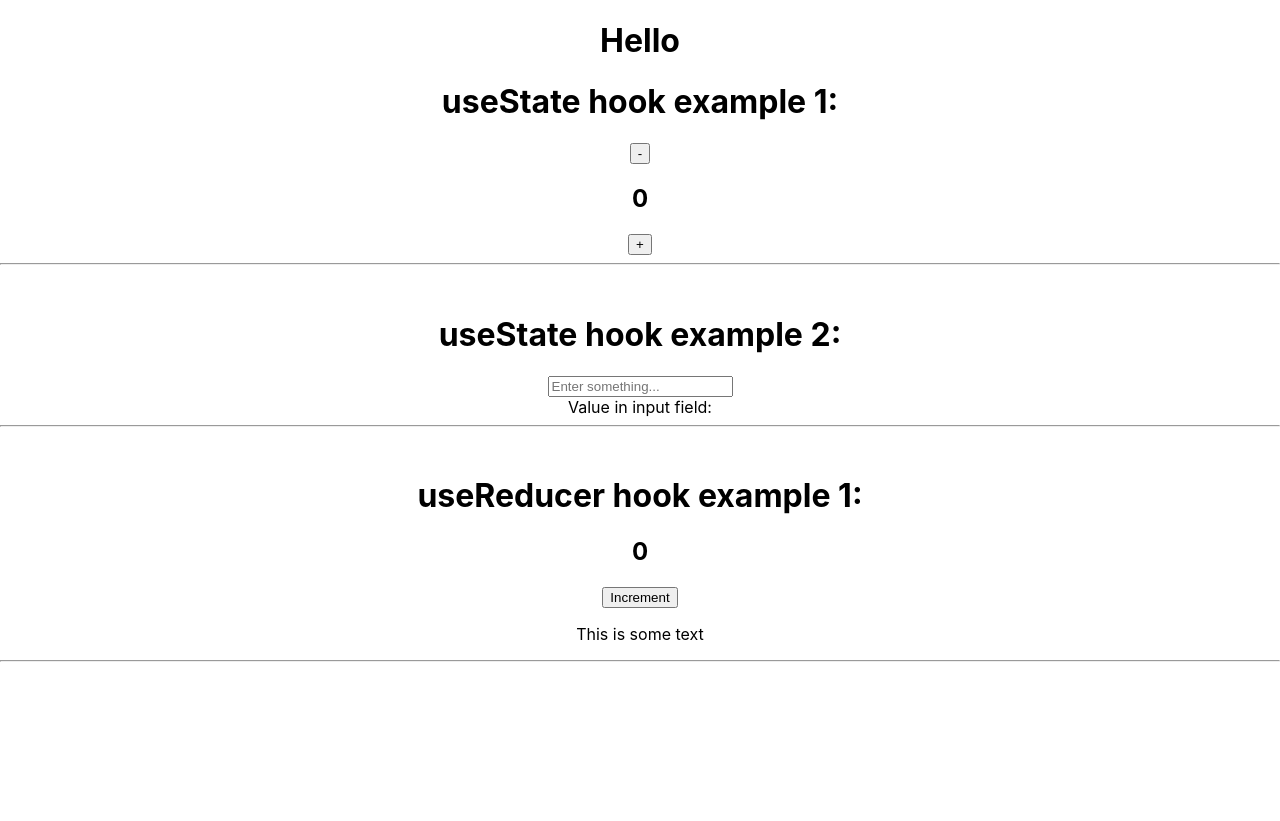
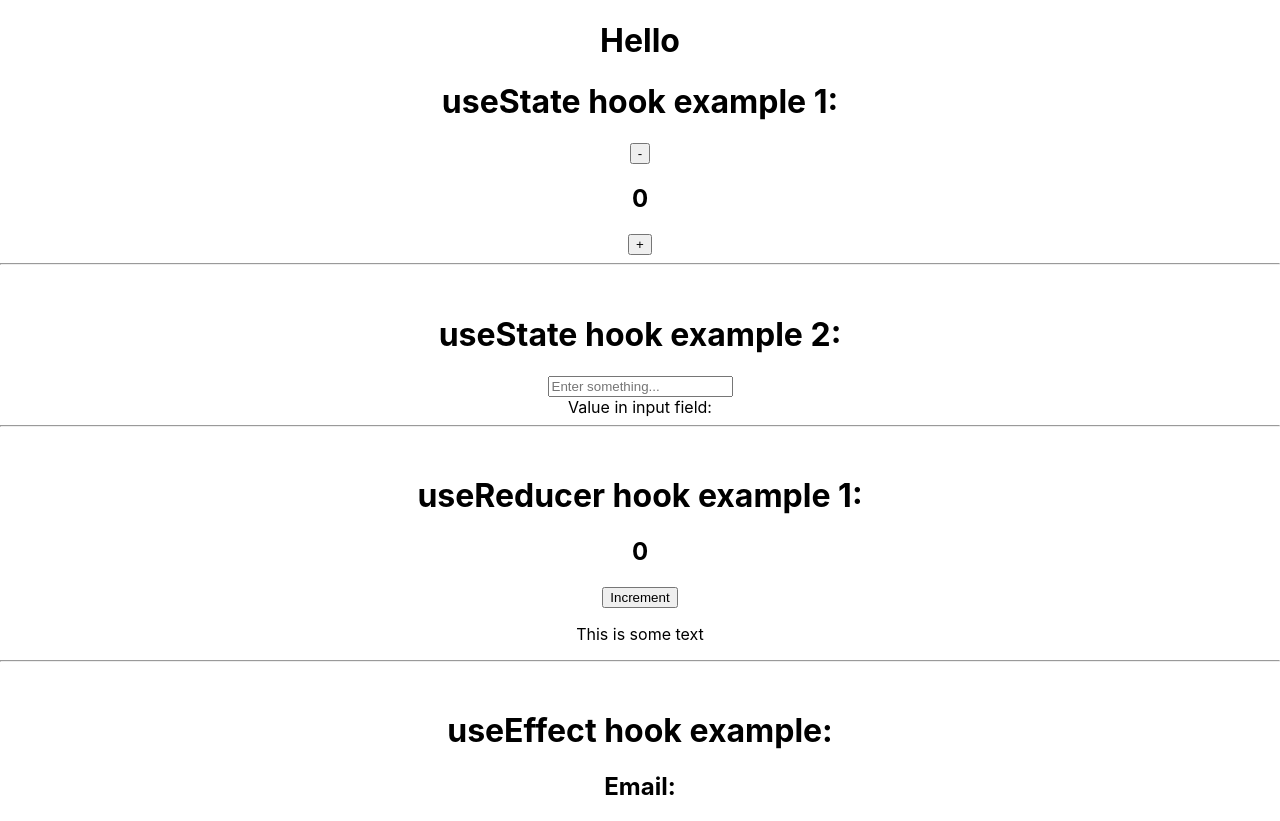
Before and after one commit to the-soban/react-hooks-exercise, a React (Create React App) app: page / in a window 1280 px wide. Before the commit the page ends 800 px from the top, so only its background shows below. Built offline with nearby package versions, Linux system fonts and the light colour scheme; no server answers.

Commit message:
added useEffect hook practice

```diff
--- a/src/App.js
+++ b/src/App.js
@@ -2,6 +2,7 @@ import './App.css';
 import UseState from './UseState';
 import UseState2 from './UseState2';
 import UseReducer from './UseReducer';
+import UseEffect from './UseEffect';
 
 function App() {
   return (
@@ -12,6 +13,8 @@ function App() {
       <UseState2 />
       <br />
       <UseReducer />
+      <br />
+      <UseEffect />
     </div>
   );
 }
--- /dev/null
+++ b/src/UseEffect.jsx
@@ -0,0 +1,25 @@
+import React, { useEffect } from "react";
+import { useState } from "react";
+import axios from "axios";
+
+const UseEffect = () => {
+    const [data, setData] = useState("");
+
+    useEffect(() => {
+        axios.get("https://jsonplaceholder.typicode.com/comments")
+        .then((response) => {
+            setData(response.data[4].email);
+            console.log("API was called");
+        });
+    }, []);
+
+    return(
+        <>
+            <h1>useEffect hook example:</h1>
+            <h2>Email: {data}</h2>
+        </>
+    );
+
+}
+
+export default UseEffect;
```
